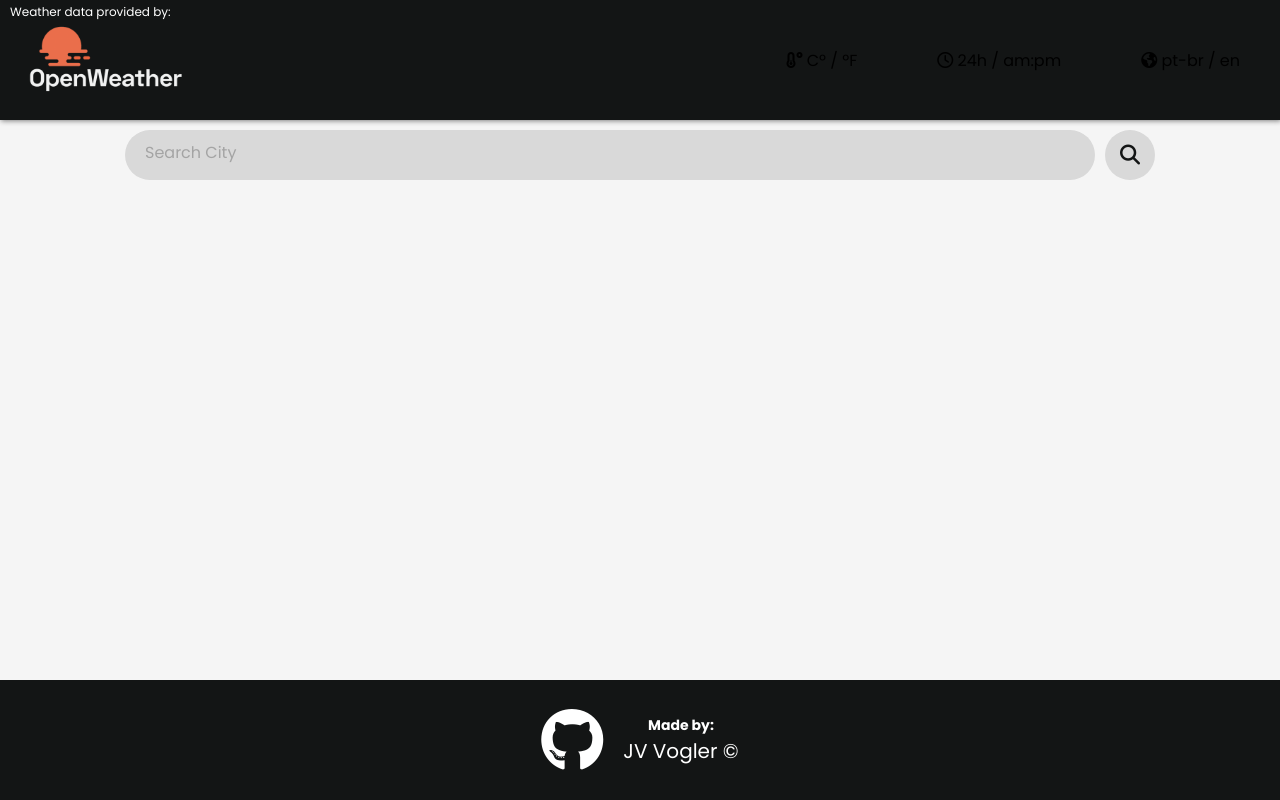
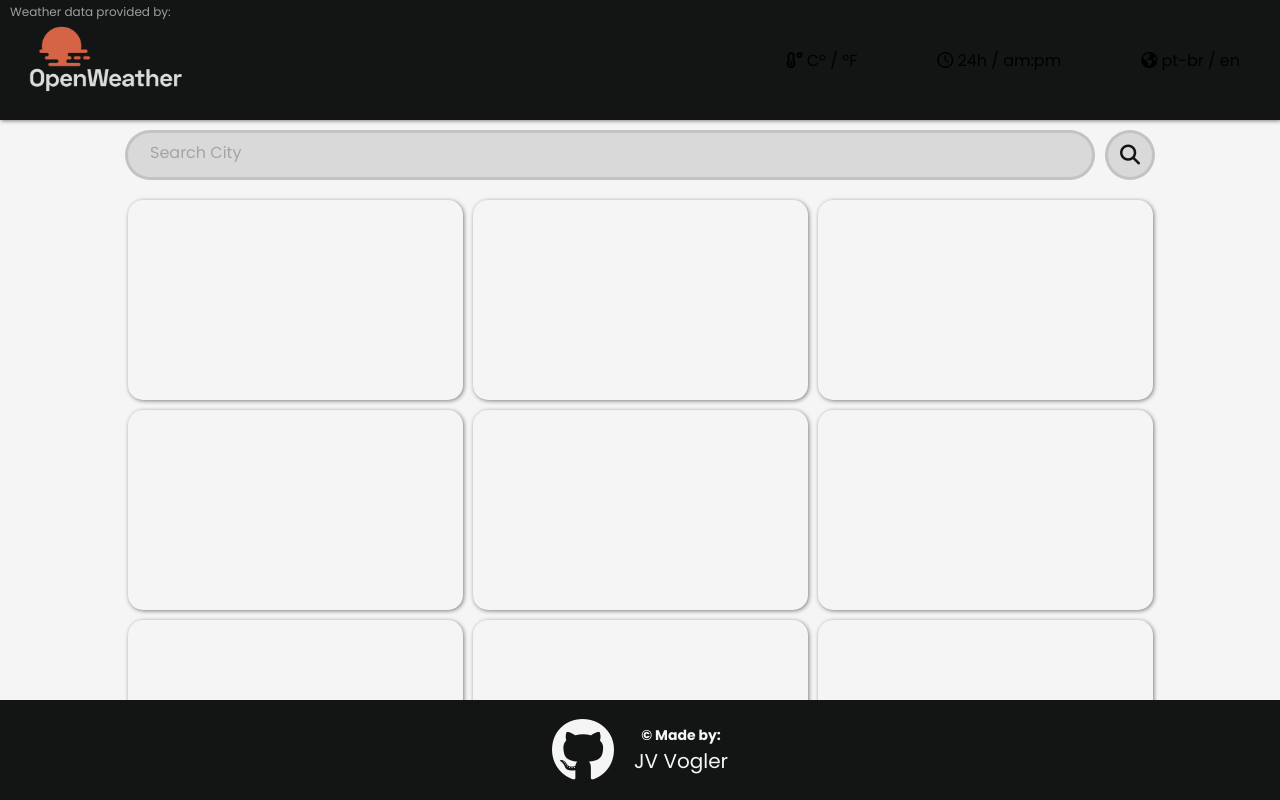
Before and after one commit to jv-vogler/weather-app, a website built with webpack: page dist/index.html in a window 1280 px wide. Built offline with Linux system fonts and the light colour scheme.

Commit message:
Add placeholder styling to cards

```diff
--- a/src/index.js
+++ b/src/index.js
@@ -11,4 +11,6 @@ document.addEventListener("DOMContentLoaded", () => {
   })
 
   // Create Card
+  const searchBtn = document.querySelector(".search--btn");
+
 });
--- a/src/style.css
+++ b/src/style.css
@@ -4,14 +4,51 @@
   --gray: #D9D9D9;
   --dark-gray: #A4A4A4;
   --white: #F5F5F5;
-  --shadow: 1px 1px 5px 0px gray;
+  --shadow: 1px 1px 4px 0px gray;
+  --card-width: 335px;
+  --card-height: 200px;
 }
 
+/* Keyframes */
+@keyframes to-right {
+  0% {
+    transform: translateX(-100px);
+    opacity: 0;
+  }
+
+  100% {
+    transform: translateX(0);
+    opacity: 1;
+  }
+}
+
+@keyframes to-left {
+  0% {
+    transform: translateX(100px);
+    opacity: 0;
+  }
+
+  100% {
+    transform: translateX(0);
+    opacity: 1;
+  }
+}
+
+@keyframes fade-in {
+  0% {
+    opacity: 0;
+  }
+
+  100% {
+    opacity: 1;
+  }
+}
+
+/* Reset */
 *,
 *::after,
 *::before {
-  margin: 0;
-  padding: 0;
+  margin: 0; padding: 0;
   box-sizing: border-box;
 }
 
@@ -44,6 +81,7 @@ body {
   display: flex;
   justify-content: space-between;
   box-shadow: var(--shadow);
+  z-index: 500;
 }
 
 .navbar {
@@ -73,7 +111,7 @@ body {
   height: 3px;
   margin: 5px auto;
   transition: all .4s ease-in-out;
-  background-color: #fff;
+  background-color: var(--accent);
 }
 
 @media(max-width:768px){
@@ -118,7 +156,8 @@ body {
   display: flex;
   flex-direction: column;
   position: relative;
-  color: white;
+  color: var(--white);
+  animation: fade-in 8s backwards;
 }
 
 .logo a {
@@ -129,47 +168,48 @@ body {
   position: absolute;
   font-size: 12px;
   margin: 3px 10px;
+  color: rgba(255, 255, 255, .65)
 }
 
 .logo--picture {
   height: 100%;
 }
 
-/* MAIN */
-.main {
-  display: flex;
-  flex: 1;
-  align-self: center;
-  width: 100%;
-  max-width: 1050px;
-}
-
+/* SEARCH */
 .search {
   display: flex;
+  align-self: center;
   gap: 10px;
   padding: 10px;
   width: 100%;
+  position: relative;
   position: sticky;
+  max-width: 1050px;
 }
 
 .search--bar {
   height: 50px;
   min-width: 150px;
   flex: 1;
-  padding: 20px;
-  border: none; outline: none;
+  padding: 10px 20px 0;
+  border: 3px solid rgba(0, 0, 0, .1);
+  outline: none;
   border-radius: 25px;
   font-family: inherit;
   font-size: 1rem;
   background-color: var(--gray);
 }
 
+.search--bar:focus {
+  border: 3px solid var(--accent)
+}
+
 .search span {
   position: absolute;
-  left: 10px;
+  left: 15px;
   padding: 10px 20px; margin: 0px 0;
   pointer-events: none;
-  transition: .4s;
+  transition: transform .2s, font-size .2s;
   color: var(--dark-gray);
 }
 
@@ -177,26 +217,58 @@ body {
 .search input:valid ~ span {
   color: var(--accent);
   font-size: 14px;
-  text-shadow: 0 0 2px rgba(0, 0, 0, .2);
-  transform: translateY(-12px);
+  text-shadow: 1px 0 1px rgba(0, 0, 0, .45);
+  transform: translateY(-8px);
 }
 
 .search--btn {
   flex-shrink: 0;
   height: 50px;
   width: 50px;
-  border: none; outline: none;
+  border: 3px solid rgba(0, 0, 0, .1);
+  outline: none;
   border-radius: 50%;
   font-size: 20px;
   color: var(--black);
   background-color: var(--gray);
   cursor: pointer;
-  transition: color .4s;
 }
 
 .search--btn:hover,
 .search--btn:focus {
   color: var(--accent);
+  border: 3px solid var(--accent);
+}
+
+/* MAIN */
+.main {
+  display: flex;
+  flex-direction: column;
+  align-items: center;
+  flex: 1;
+  align-self: center;
+  width: 100%;
+  max-width: 1050px;
+  overflow-y: auto;
+}
+
+/* CARD */
+.cards-grid {
+  display: grid;
+  justify-content: center;
+  width: 100%;
+  gap: 10px;
+  margin: 10px 0;
+  grid-template-rows: repeat(auto-fit, var(--card-height));
+  grid-template-columns: repeat(auto-fit, var(--card-width));
+}
+
+.card {
+  width: var(--card-width);
+  height: var(--card-height);
+  border-radius: 15px;
+  /* background-color: teal; */
+  box-shadow: var(--shadow);
 }
 
 /* FOOTER */
@@ -204,30 +276,41 @@ body {
   display: flex;
   justify-content: center;
   align-items: center;
+  margin-top: auto;
+  height: 100px;
   z-index: 500;
 }
 
 .github-link {
   display: flex;
   align-items: center;
-  color: white;
+  color: var(--white);
   height: fit-content;
   padding: 15px;
+}
+
+.github-link:hover {
+  color: var(--accent);
 }
 
 .fa-github {
   font-size: 4rem;
   padding-right: 20px;
+  animation: to-right 1s backwards;
 }
 
 .credits {
   font-size: 14px;
   font-weight: bold;
   text-align: center;
+  animation: to-left .8s backwards;
+  animation-delay: .3s;
 }
 
 .JV {
   display: block;
   font-size: 20px;
   font-weight: normal;
+  animation: to-left 1s backwards;
+  animation-delay: .6s;
 }
```
Also changed, not shown: dist/index.html, dist/main.js.
